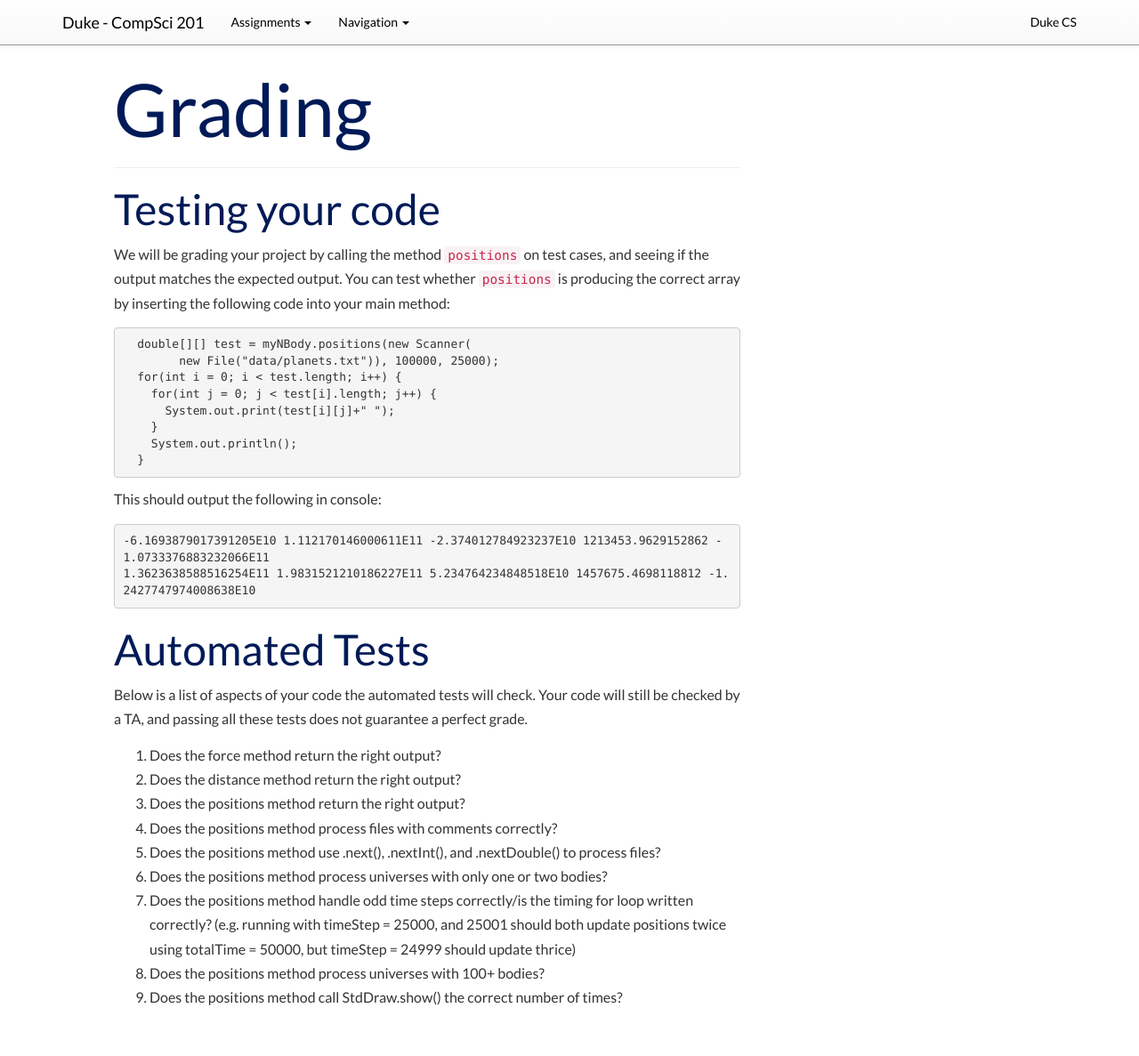
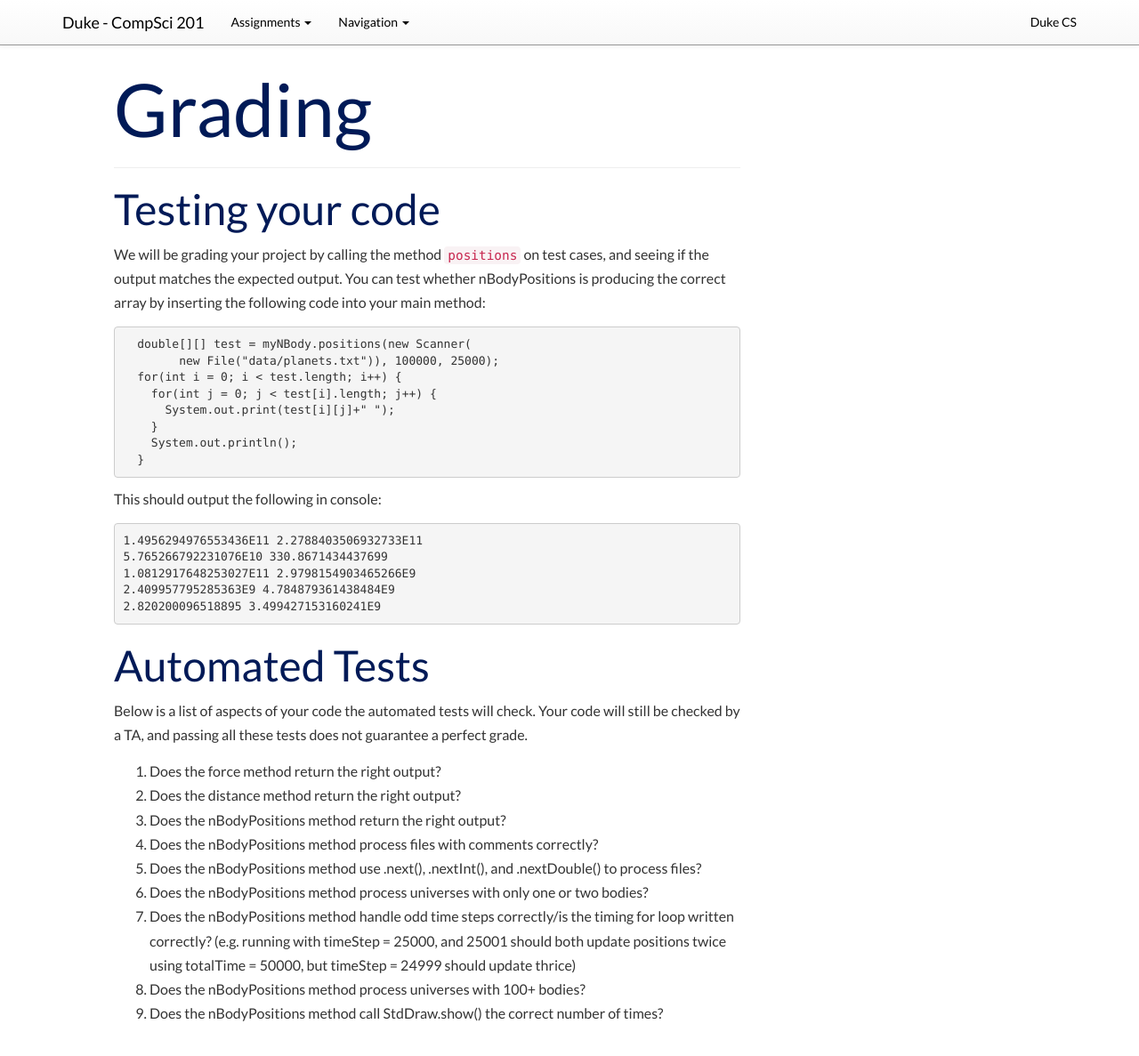
Before and after one commit to compsci201/compsci201.github.io, a Jekyll site: the page built from nbody/6-grading.md, in a window 1280 px wide and 1204 px high. Shown: the top 1187 px of the window at 89% size. Built offline with Jekyll 4.4.1, drawn with Linux system fonts in a browser that asks for light colours; nearby versions of some CDN libraries.

Commit message:
code highlighting?

````diff
--- a/nbody/6-grading.md
+++ b/nbody/6-grading.md
@@ -5,9 +5,9 @@
 ---
 
 ## Testing your code
-We will be grading your project by calling the method `positions` on test cases, and seeing if the output matches the expected output. You can test whether `positions` is producing the correct array by inserting the following code into your main method:
+We will be grading your project by calling the method `positions` on test cases, and seeing if the output matches the expected output. You can test whether nBodyPositions is producing the correct array by inserting the following code into your main method:
 
-```java
+{% highlight java %}
   double[][] test = myNBody.positions(new Scanner(
         new File("data/planets.txt")), 100000, 25000);
   for(int i = 0; i < test.length; i++) {
@@ -16,13 +16,16 @@
     }
     System.out.println();
   }
-```
+{% endhighlight %}
 
 This should output the following in console:
 
 ```
--6.1693879017391205E10 1.112170146000611E11 -2.374012784923237E10 1213453.9629152862 -1.0733376883232066E11
-1.3623638588516254E11 1.9831521210186227E11 5.234764234848518E10 1457675.4698118812 -1.2427747974008638E10
+1.4956294976553436E11 2.2788403506932733E11
+5.765266792231076E10 330.8671434437699
+1.0812917648253027E11 2.9798154903465266E9
+2.409957795285363E9 4.784879361438484E9
+2.820200096518895 3.499427153160241E9
 ```
 
 ## Automated Tests
@@ -31,11 +34,11 @@
 <ol>
 <li>Does the force method return the right output?</li>
 <li>Does the distance method return the right output?</li>
-<li>Does the positions method return the right output?</li>
-<li>Does the positions method process files with comments correctly?</li>
-<li>Does the positions method use .next(), .nextInt(), and .nextDouble() to process files?</li>
-<li>Does the positions method process universes with only one or two bodies?</li>
-<li>Does the positions method handle odd time steps correctly/is the timing for loop written correctly? (e.g. running with timeStep = 25000, and 25001 should both update positions twice using totalTime = 50000, but timeStep = 24999 should update thrice)</li>
-<li>Does the positions method process universes with 100+ bodies?</li>
-<li>Does the positions method call StdDraw.show() the correct number of times?</li>
+<li>Does the nBodyPositions method return the right output?</li>
+<li>Does the nBodyPositions method process files with comments correctly?</li>
+<li>Does the nBodyPositions method use .next(), .nextInt(), and .nextDouble() to process files?</li>
+<li>Does the nBodyPositions method process universes with only one or two bodies?</li>
+<li>Does the nBodyPositions method handle odd time steps correctly/is the timing for loop written correctly? (e.g. running with timeStep = 25000, and 25001 should both update positions twice using totalTime = 50000, but timeStep = 24999 should update thrice)</li>
+<li>Does the nBodyPositions method process universes with 100+ bodies?</li>
+<li>Does the nBodyPositions method call StdDraw.show() the correct number of times?</li>
 </ol>
````
